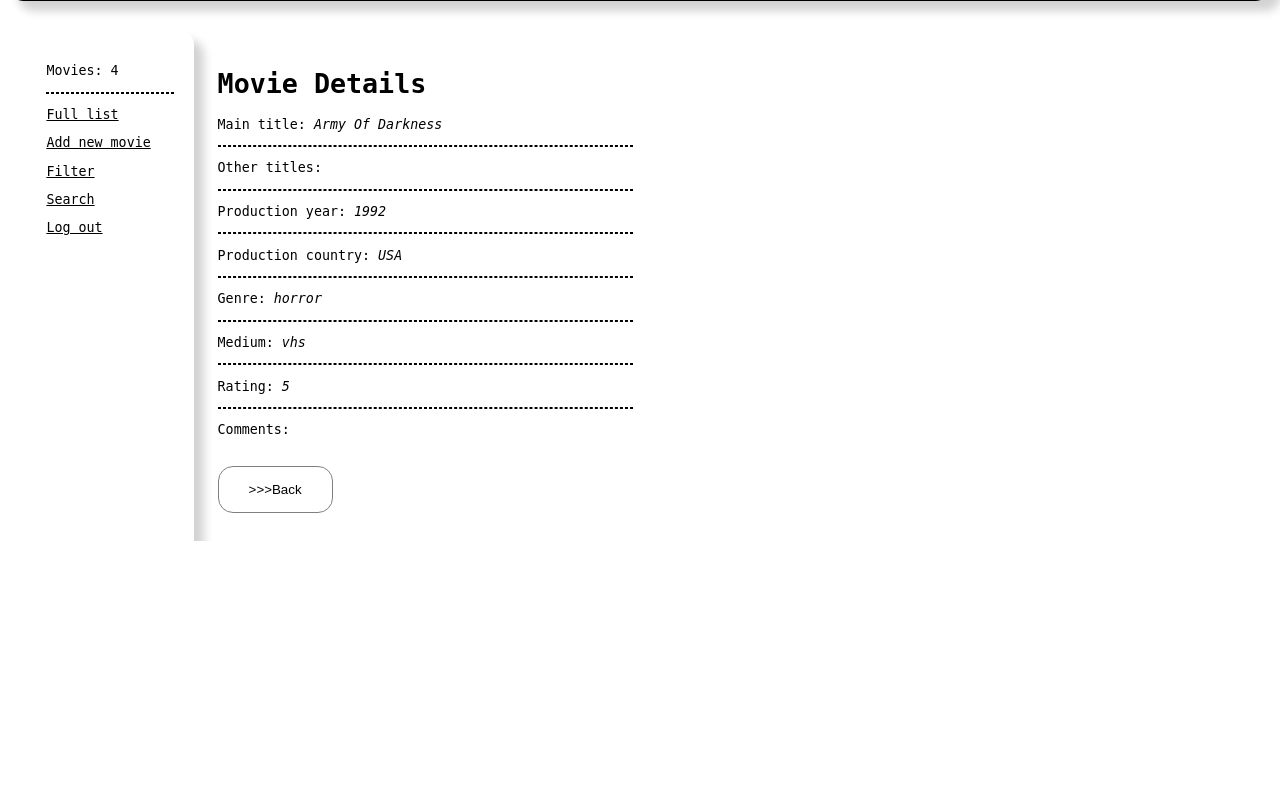
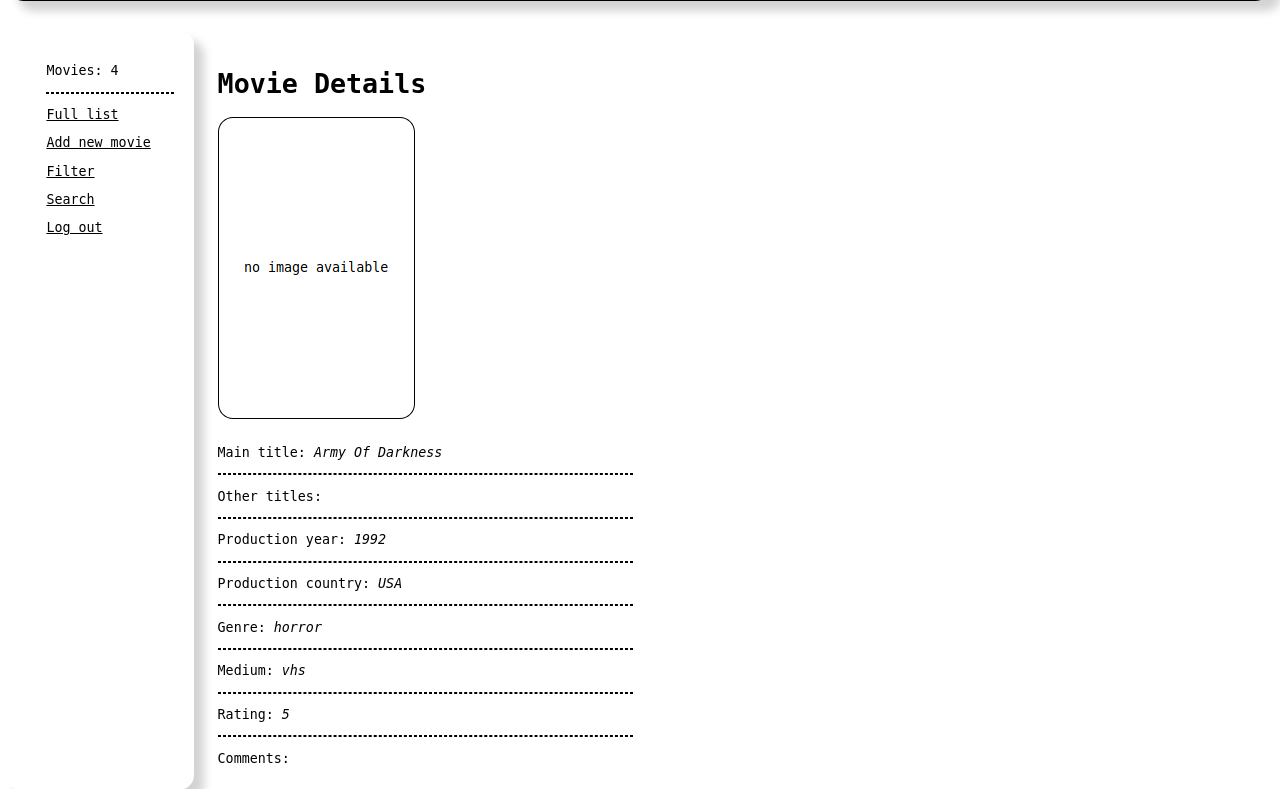
Before and after one commit to RagleGumm/video_paradise_crud, a Django app: page /movies/view/3 in a window 1280 px wide. Shown: the part 315-1104 px from the top of the page. Before the commit the page ends 856 px from the top, so only its background shows below. Run offline with Django 3.2, Linux system fonts and the light colour scheme; a user stored in the database is signed in; data comes from the database, SQL or seed files in the repository.

Commit message:
Added image, static loading

```diff
--- a/movies/templates/movies/movie_detail.html
+++ b/movies/templates/movies/movie_detail.html
@@ -1,7 +1,11 @@
 {% extends "movies/base.html" %}
+{% load static %}
 
 {% block content %}
   <h1>Movie Details</h1>
+  <div class="image">
+    <img src="{% if object.image %}{{object.image.url}}{% else %}{% static "img/no_image.png" %}{% endif %}" width=197 height=302>
+  </div>
   <p>
 	Main title: <i>{{object.main_title}}</i>
   </p>
```
